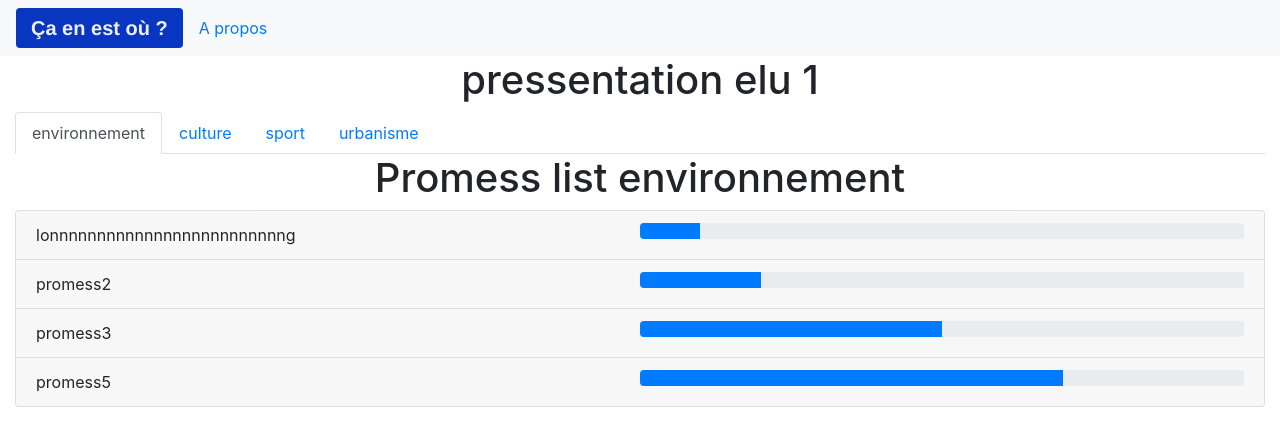
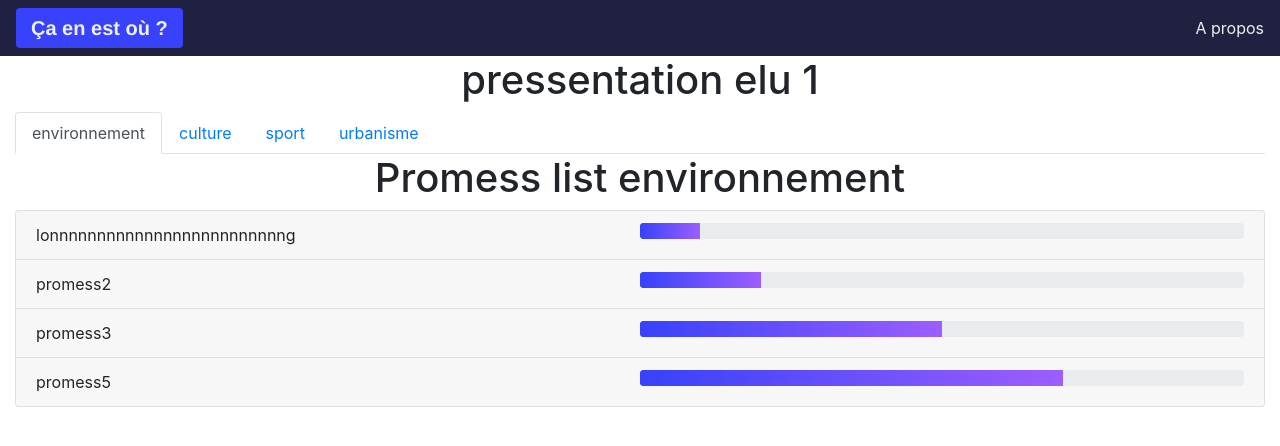
Before and after one commit to BorisLeMeec/SuiviProgrammeFront, a React (Create React App) app: page /elected/1 in a window 1280 px wide. Shown: the top 446 px of the page. Built offline with nearby package versions, Linux system fonts and the light colour scheme.

Commit message:
some design

```diff
--- a/src/App.js
+++ b/src/App.js
@@ -19,15 +19,15 @@ function App() {
   return (
     <Router>
       <div className="App">
-        <Navbar bg="light" expand="lg">
-          <Navbar.Brand as={Link} to="/" className="Logo">
+        <Navbar bg="dark" expand="lg">
+          <Navbar.Brand as={Link} to="/" className="Logo justify-content-center">
             Ça en est où ?
           </Navbar.Brand>
           <Navbar.Toggle aria-controls="basic-navbar-nav" />
-          <Navbar.Collapse id="basic-navbar-nav">
-            <Nav className="mr-auto">
+          <Navbar.Collapse id="basic-navbar-nav" className="justify-content-end">
+            <Nav >
               <Nav.Item>
-                <Link to="/about">A propos</Link>
+                <Link className="navItem" to="/about">A propos</Link>
               </Nav.Item>
             </Nav>
             {/* <Form>
--- a/src/App.scss
+++ b/src/App.scss
@@ -1,8 +1,18 @@
 .App {
   text-align: center;
+  .bg-dark {
+    // background-image:linear-gradient(to left, #202040, #011A24);
+    background-color: #202040 !important;
+  }
+  .nav-item {
+    a {
+      text-decoration: none;
+    color: #ecf0f1;
+    }
+  }
   .Logo {
     color: #ecf0f1 !important;
-    background-color: #0836C1;
+    background-color: #3742fa;
     padding: 5px 15px;
     border-radius: 4px;
     font-family: "Helvetica";
@@ -13,9 +23,7 @@
   }
 }
 
-a {
-  text-decoration: none;
-}
+
 
 
 .App-logo {
--- a/src/PromessList/Views/PromessList.scss
+++ b/src/PromessList/Views/PromessList.scss
@@ -11,6 +11,9 @@
                 }
                 .progress {
                     width: 50%;
+                    .progress-bar {
+                        background-image: linear-gradient(to right, #3742fa, #9c5eff);
+                    }
                 }
             }
         }
```
